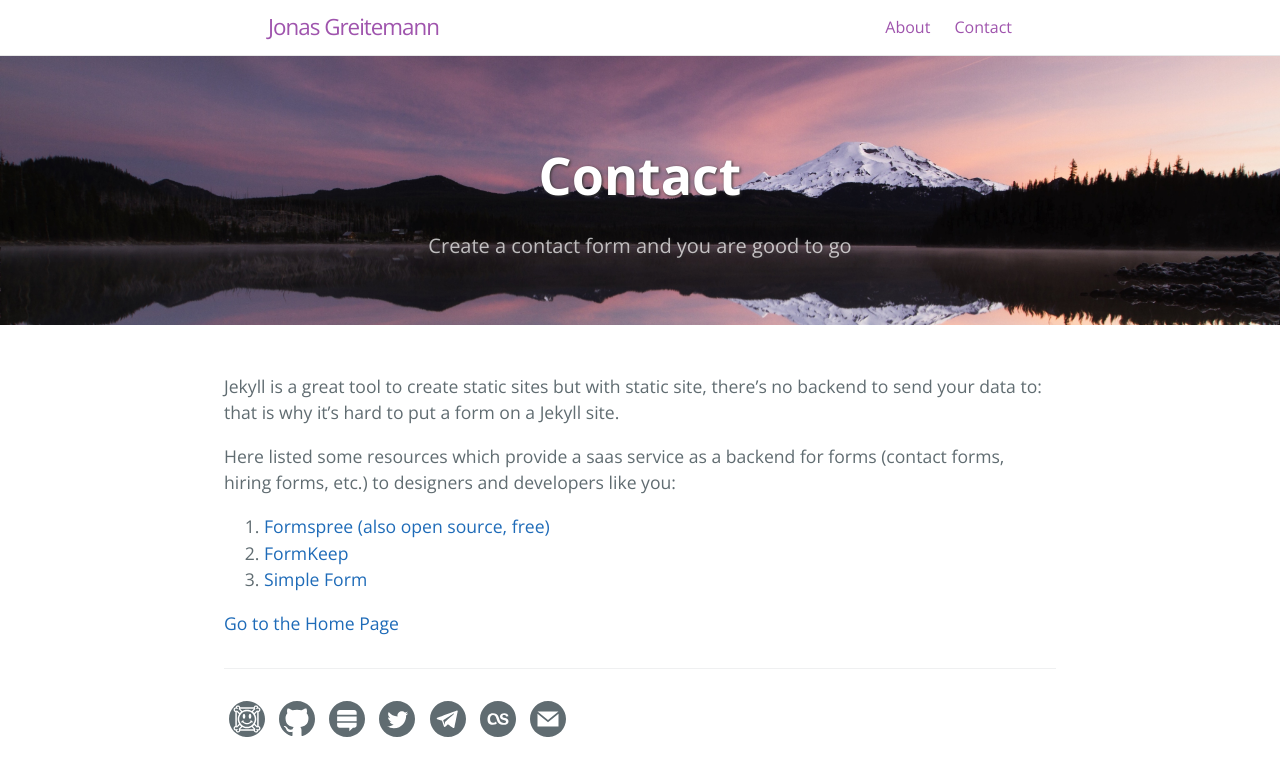
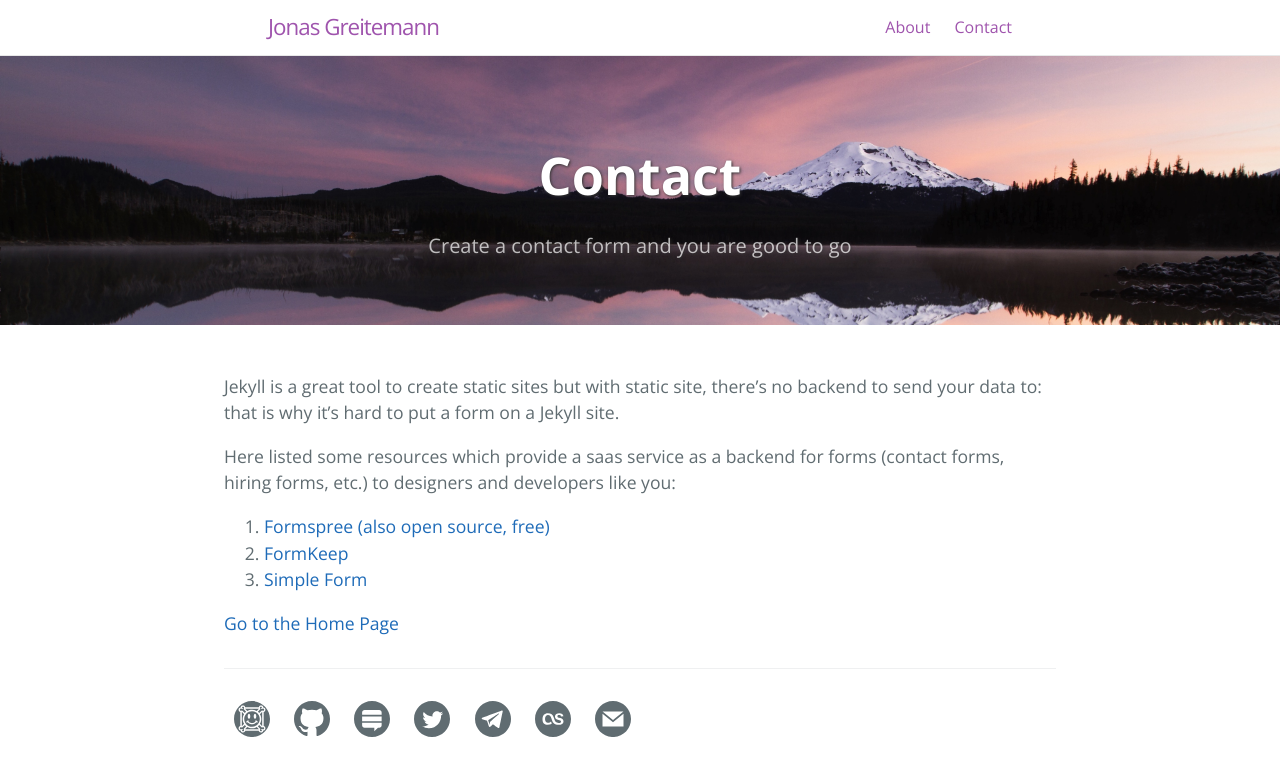
Before and after one commit to jgreitemann/jgreitemann.github.io, a Jekyll site: the page built from contact.md, in a window 1280 px wide. Shown: the top 776 px of the page. Built offline with Jekyll 4.4.1, drawn with Linux system fonts in a browser that asks for light colours.

Commit message:
Fix messed up padding in response design of social buttons

```diff
--- a/_sass/jekyll-theme-cayman-blog.scss
+++ b/_sass/jekyll-theme-cayman-blog.scss
@@ -397,7 +397,7 @@ a {
     }
 
     @include large {
-      padding: 0px 5px 0px 5px;
+        padding: 0px 10px 10px 10px;
     }
 
     @include medium {
@@ -406,7 +406,7 @@ a {
     }
 
     @include small {
-      padding: 0px 10px 10px 10px;
+      padding: 0px 5px 0px 5px;
     }
   }
 
@@ -465,7 +465,7 @@ a {
         }
 
         @include large {
-            padding: 0px 5px 0px 5px;
+            padding: 0px 10px 10px 10px;
         }
 
         @include medium {
@@ -474,7 +474,7 @@ a {
         }
 
         @include small {
-            padding: 0px 10px 10px 10px;
+            padding: 0px 5px 0px 5px;
         }
     }
 
```
